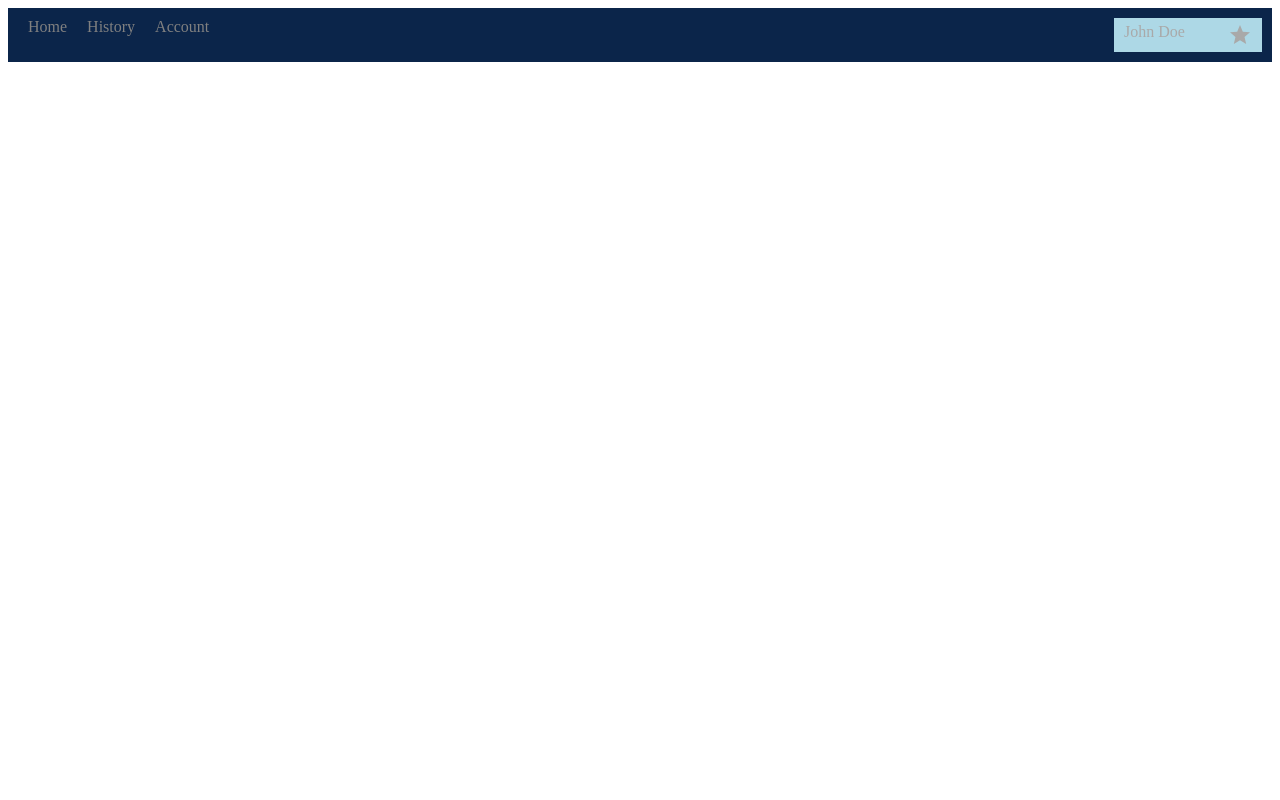
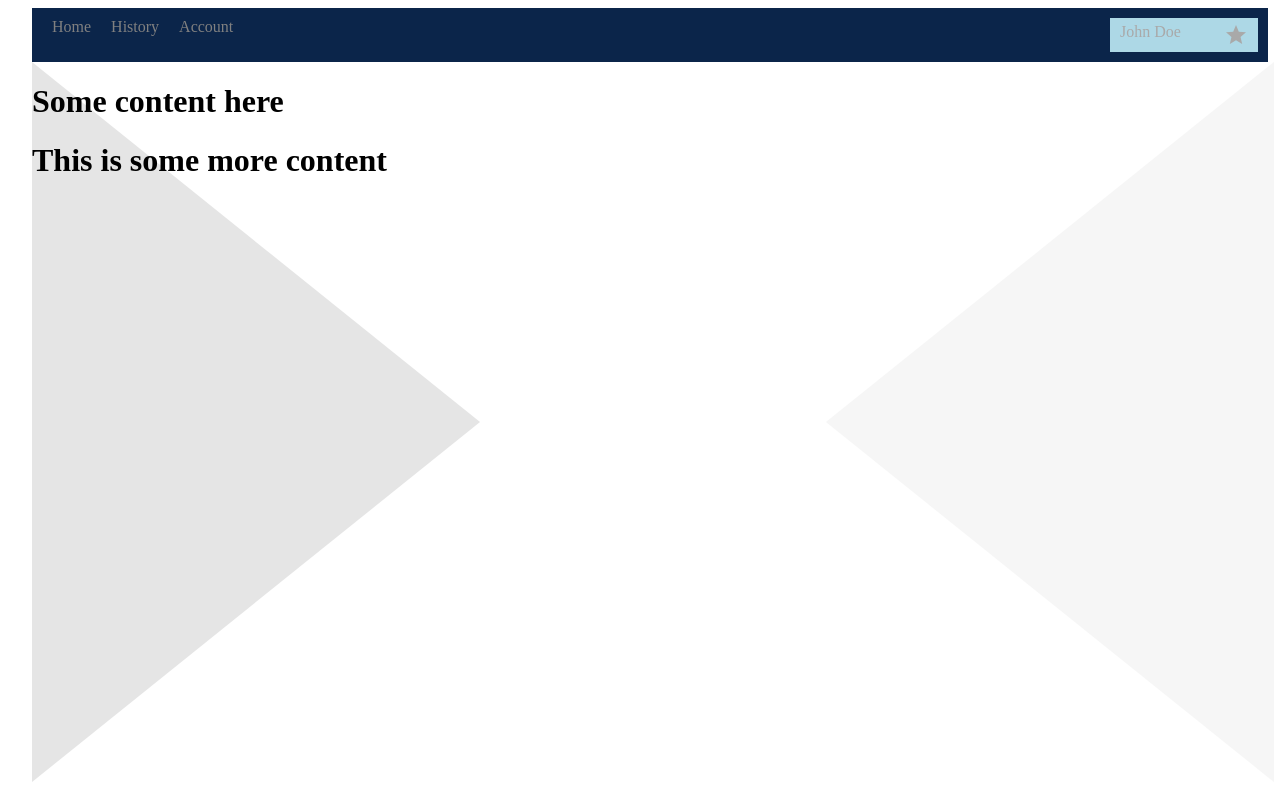
Before and after one commit to CM10313/CM20314-ESP, a Next.js app in the folder cm20314/: page /researchHome in a window 1280 px wide. Built offline with nearby package versions, Linux system fonts and the light colour scheme.

Commit message:
Created background triangles needed for most pages

```diff
--- /dev/null
+++ b/cm20314/Components/TriangleBackground.tsx
@@ -0,0 +1,19 @@
+import { Container, Box } from '@mui/material';
+
+export default function TriangleBackground(){
+
+    return (
+        <Container maxWidth="xl"
+            style = {{
+                position: 'absolute',
+                width: '97vw',
+                borderWidth: "45vh 35vw",
+                borderStyle: "solid",
+                borderColor: "white lightgrey white grey",
+                zIndex: '-1',
+                opacity: '20%'
+            }}>
+        </Container>
+
+    )
+}
--- a/cm20314/pages/researchHome.tsx
+++ b/cm20314/pages/researchHome.tsx
@@ -1,22 +1,17 @@
-import { TextField, Button, Grid, Typography, Box, useMediaQuery } from '@mui/material';
-import Navbar from '../Components/navbar';
+import { Container } from '@mui/material';
+import TriangleBackground from '../Components/TriangleBackground';
+import Navbar from '../Components/Navbar';
+
 
 export default function researchHome(){
 
     return (
-
-        <div
-            style={{
-                display: "flex",
-                justifyContent: "center",
-                alignItems: "center",
-                background: '#F6F6F6'
-            }}
-        >
-
-            < Navbar />
-
-        </div>
+        <Container maxWidth="xl" style={{margin:'0'}}>
+            <Navbar />
+            <TriangleBackground />
+            <h1> Some content here</h1>
+            <h1> This is some more content </h1>
+        </Container>
 
     )
 }
```
